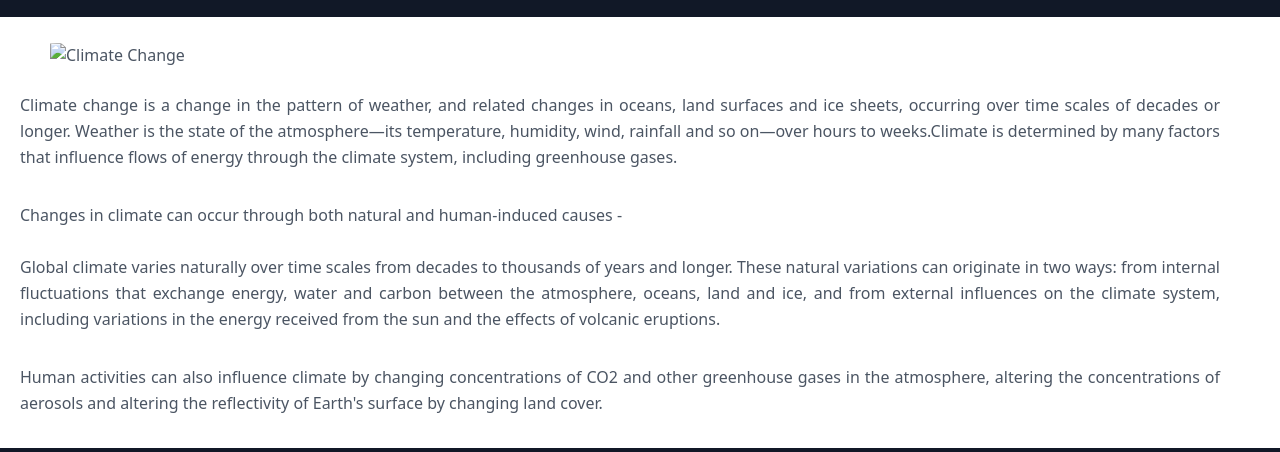
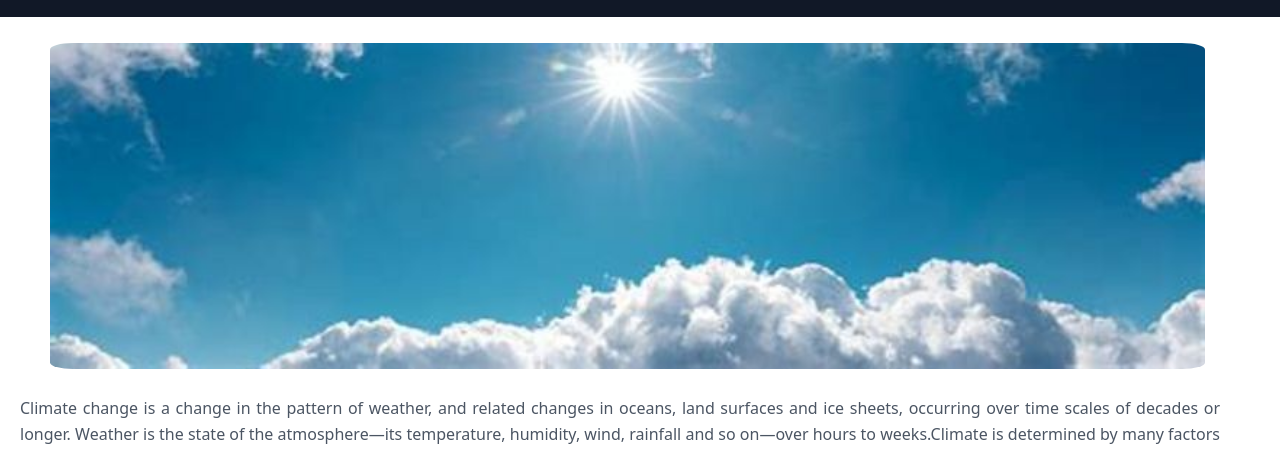
Before and after one commit to mgmehra2005/Climate_Action, a plain HTML site: page index.html in a window 1280 px wide. Shown: the part 55-507 px from the top of the page. Drawn offline with nearby package versions, Linux system fonts and the light colour scheme; the site is published under a folder, as on GitHub Pages, so addresses that start at the root find nothing.

Commit message:
change in image link.

```diff
--- a/index.html
+++ b/index.html
@@ -4,7 +4,7 @@
         <meta charset="utf-8">
         <meta name="viewport" content="width=device-width">
         <link href="https://unpkg.com/tailwindcss@^2/dist/tailwind.min.css" rel="stylesheet">
-        <link href="/Image/logo.jpg" rel="logo">
+        <link href="logo.jpg" rel="logo">
         <title>Climate Action</title>
         <style>
             .image-cc{
@@ -36,7 +36,7 @@
         </header>       <!--Navbar End-->
         <section class="text-gray-600 body-font">       <!--Content-->
             <div class="image-cc">
-                <img class="image-cc" alt="Climate Change" src="/Image/Climate-Change.jpg">
+                <img class="image-cc" alt="Climate Change" src="Climate-Change.jpg">
             </div>
             <div class="container mx-auto flex px-5 py-15 md:flex-row flex-col items-center">
                 <div class="lg:flex-grow md:w-1/2 lg:pr-10 md:pr-16 flex flex-col md:items-start md:text-left mb-16 md:mb-0 items-center text-center" style="text-align: justify;">
```
Also changed, not shown: faq.html (+1 -1 lines), review.html (+1 -1 lines), Climate-Change.jpg (renamed from Image/Climate-Change.jpg), logo.jpg (renamed from Image/logo.jpg).
